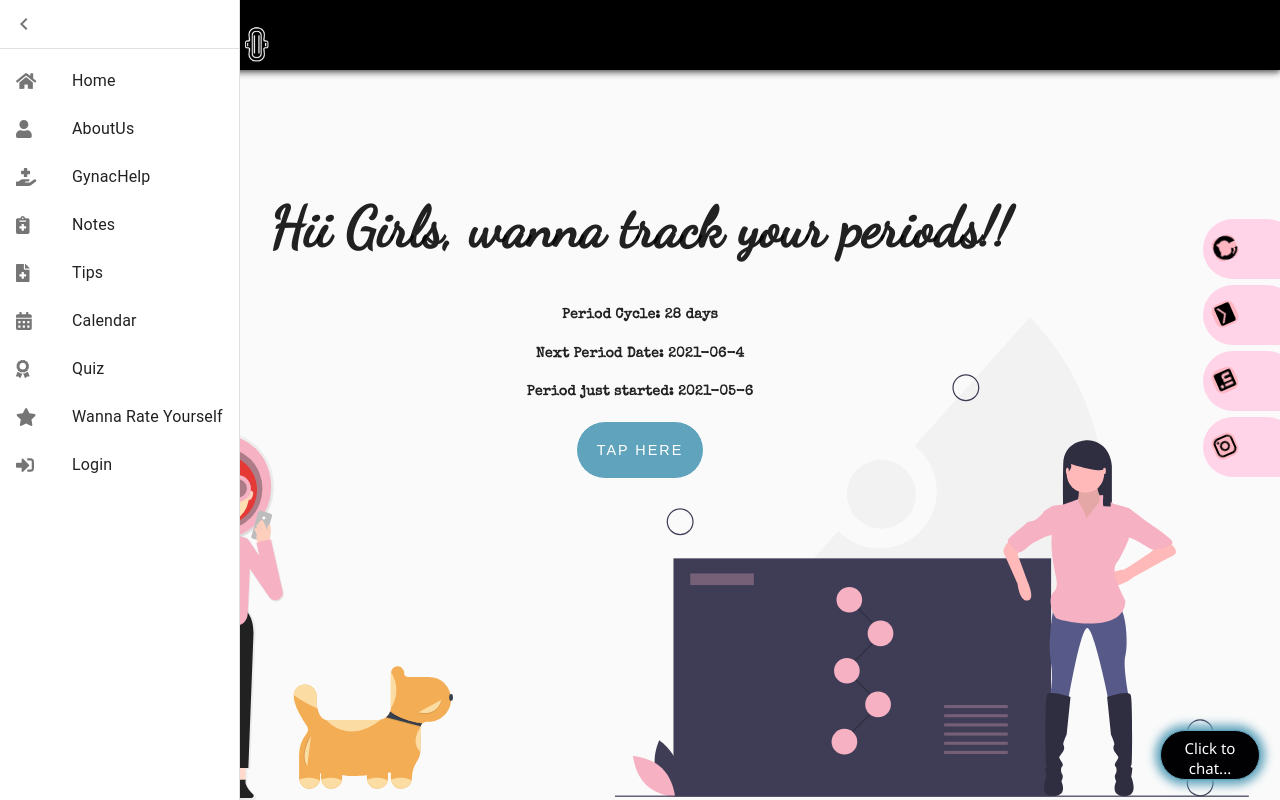
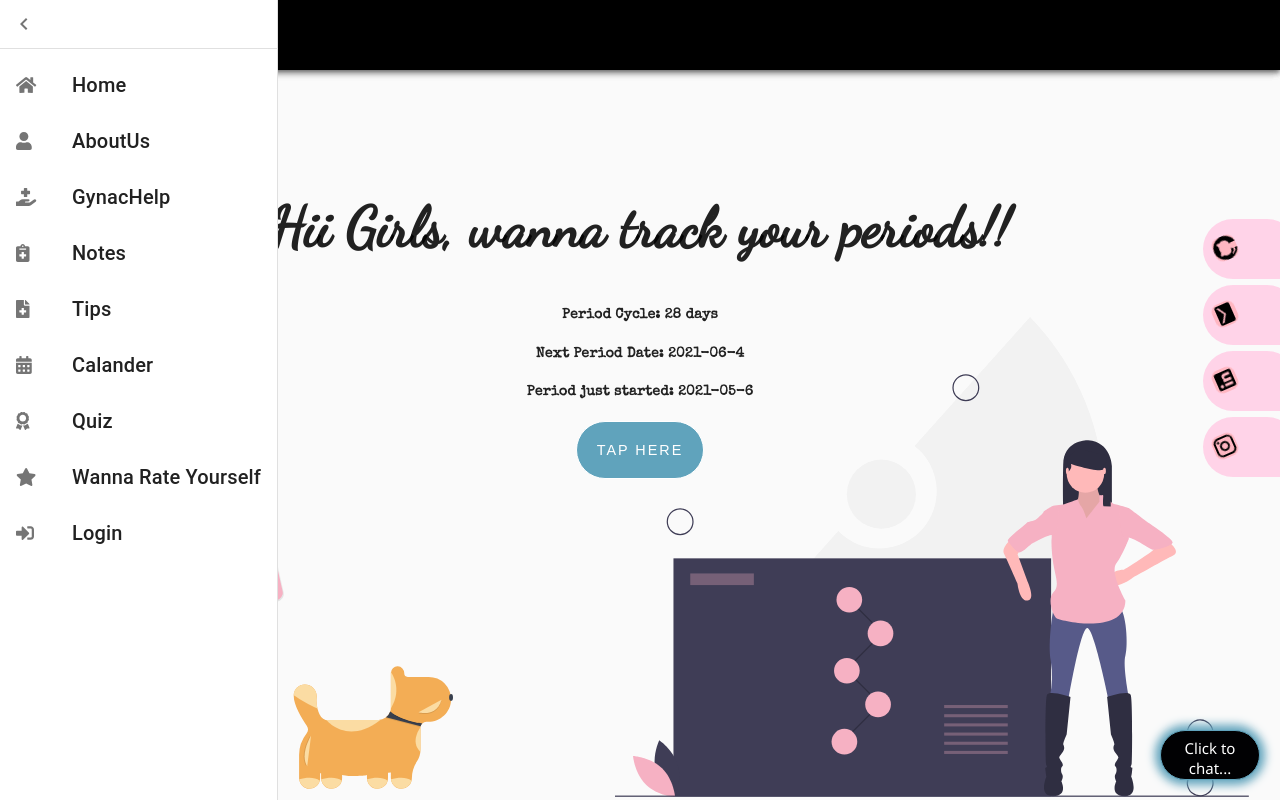
Before and after one commit to Feminine-Divine/periodo, a Next.js app in the folder periodo/: page / in a window 1280 px wide. Both pictures are taken after a click on the button 36 px from the left and 35 px from the top of the page. Shown: the top 800 px of the page. Built offline with nearby package versions, Linux system fonts and the light colour scheme; no server answers; a web font is replaced by a local one.

Commit message:
Enhance Navbar (#315)
* move secret keys to .env file

* enhance styling ofnavbar

```diff
--- a/periodo/components/navbar.js
+++ b/periodo/components/navbar.js
@@ -30,6 +30,15 @@ import ChevronRightIcon from "@material-ui/icons/ChevronRight";
 import ListItem from "@material-ui/core/ListItem";
 import ListItemIcon from "@material-ui/core/ListItemIcon";
 import ListItemText from "@material-ui/core/ListItemText";
+import {
+  createMuiTheme,
+  ThemeProvider,
+  responsiveFontSizes,
+} from "@material-ui/core/styles";
+import Typography from "@material-ui/core/Typography";
+
+let nav = createMuiTheme();
+nav = responsiveFontSizes(nav);
 
 const Navbar = () => {
   const theme = useTheme();
@@ -88,61 +97,80 @@ const Navbar = () => {
           </IconButton>
         </div>
         <Divider />
+        <ThemeProvider theme={nav}>
+          <div className={classes.list}>
             <List>
               <ListItem button component="a" href="/homepage">
                 <ListItemIcon>
                   <FontAwesomeIcon icon={faHome} />
                 </ListItemIcon>
-            <ListItemText primary="Home" />
+
+                <ListItemText>
+                  <Typography variant="h6">Home</Typography>
+                </ListItemText>
               </ListItem>
 
               <ListItem button component="a" href="/about">
                 <ListItemIcon>
                   <FontAwesomeIcon icon={faUser} />
                 </ListItemIcon>
-            <ListItemText primary="AboutUs" />
+                <ListItemText>
+                  <Typography variant="h6">AboutUs</Typography>
+                </ListItemText>
               </ListItem>
 
               <ListItem button component="a" href="/Gynac">
                 <ListItemIcon>
                   <FontAwesomeIcon icon={faHandHoldingMedical} />
                 </ListItemIcon>
-            <ListItemText primary="GynacHelp" />
+                <ListItemText>
+                  <Typography variant="h6">GynacHelp</Typography>
+                </ListItemText>
               </ListItem>
 
               <ListItem button component="a" href="/notes">
                 <ListItemIcon>
                   <FontAwesomeIcon icon={faNotesMedical} />
                 </ListItemIcon>
-            <ListItemText primary="Notes" />
+                <ListItemText>
+                  <Typography variant="h6">Notes</Typography>
+                </ListItemText>
               </ListItem>
 
               <ListItem button component="a" href="/tips">
                 <ListItemIcon>
                   <FontAwesomeIcon icon={faFileMedical} />
                 </ListItemIcon>
-            <ListItemText primary="Tips" />
+                <ListItemText>
+                  <Typography variant="h6">Tips</Typography>
+                </ListItemText>
               </ListItem>
 
               <ListItem button component="a" href="/calender">
                 <ListItemIcon>
                   <FontAwesomeIcon icon={faCalendarAlt} />
                 </ListItemIcon>
-            <ListItemText primary="Calendar" />
+                <ListItemText>
+                  <Typography variant="h6">Calander</Typography>
+                </ListItemText>
               </ListItem>
 
               <ListItem button component="a" href="/analysis">
                 <ListItemIcon>
                   <FontAwesomeIcon icon={faAward} />
                 </ListItemIcon>
-            <ListItemText primary="Quiz" />
+                <ListItemText>
+                  <Typography variant="h6">Quiz</Typography>
+                </ListItemText>
               </ListItem>
 
               <ListItem button component="a" href="/flow">
                 <ListItemIcon>
                   <FontAwesomeIcon icon={faStar} />
                 </ListItemIcon>
-            <ListItemText primary="Wanna Rate Yourself" />
+                <ListItemText>
+                  <Typography variant="h6">Wanna Rate Yourself</Typography>
+                </ListItemText>
               </ListItem>
 
               {user ? (
@@ -150,17 +178,23 @@ const Navbar = () => {
                   <ListItemIcon>
                     <FontAwesomeIcon icon={faSignOutAlt} />
                   </ListItemIcon>
-              <ListItemText primary="Logout" />
+                  <ListItemText>
+                    <Typography variant="h6">Logout</Typography>
+                  </ListItemText>
                 </ListItem>
               ) : (
                 <ListItem button component="a" href="/api/auth/login">
                   <ListItemIcon>
                     <FontAwesomeIcon icon={faSignInAlt} />
                   </ListItemIcon>
-              <ListItemText primary="Login" />
+                  <ListItemText>
+                    <Typography variant="h6">Login</Typography>
+                  </ListItemText>
                 </ListItem>
               )}
             </List>
+          </div>
+        </ThemeProvider>
       </Drawer>
     </div>
   );
```
Lines whose indentation alone changed are shown as unchanged.
